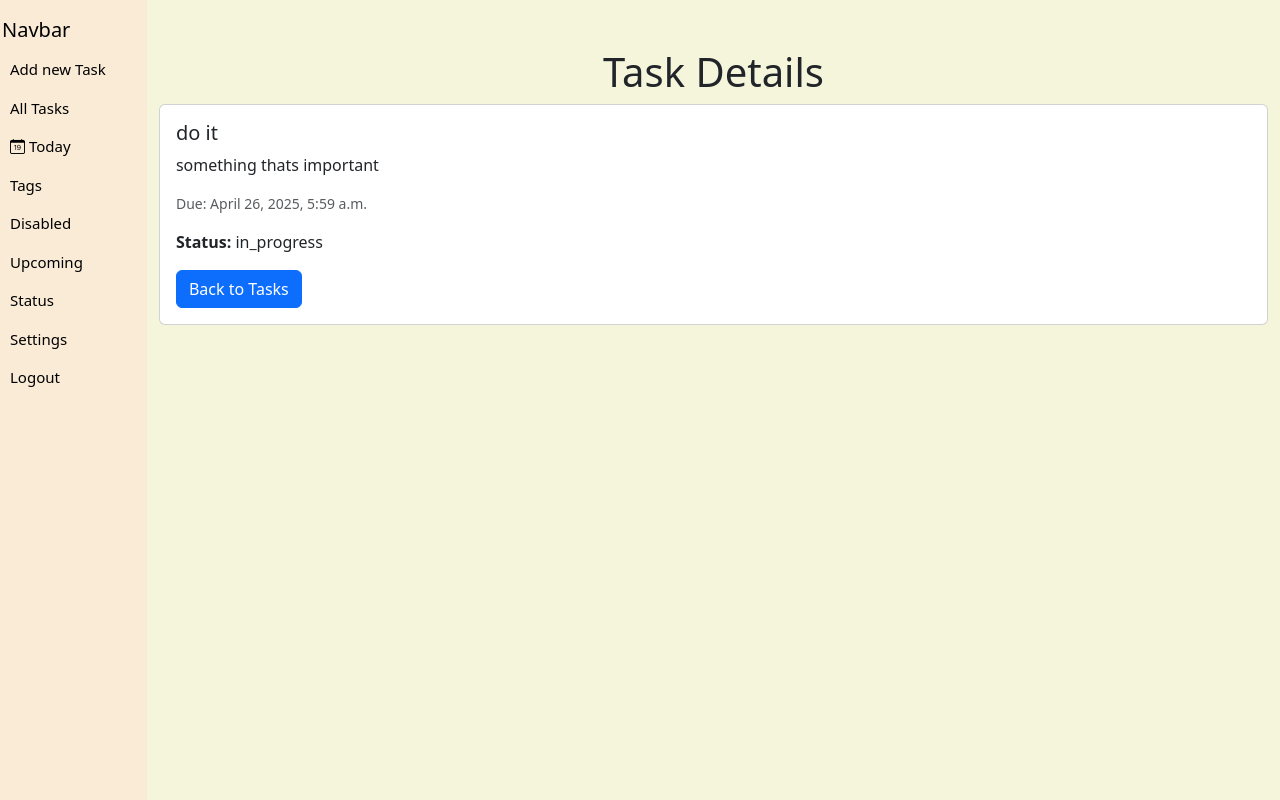
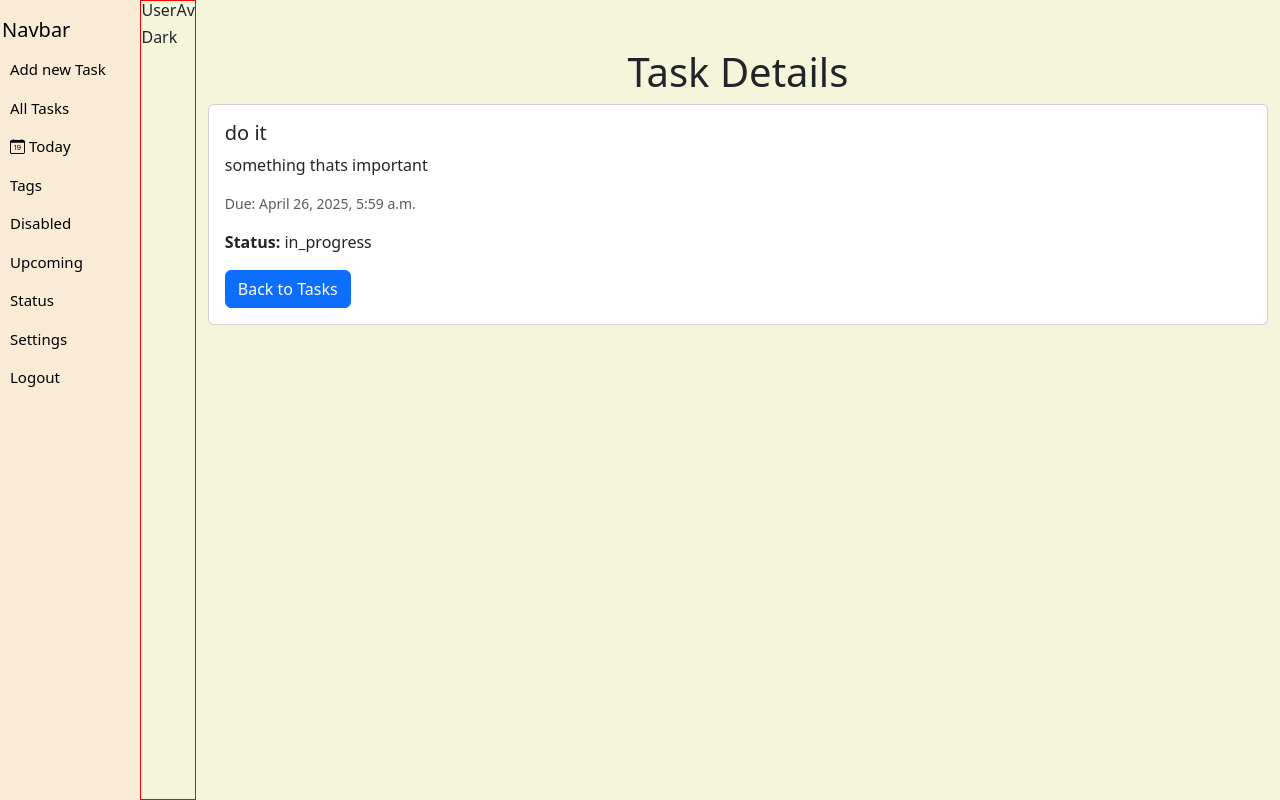
Before and after one commit to gsiri-jack/Taskly, a Django app: page /base/tsk/1 in a window 1280 px wide. Run offline with Django 5.2, Linux system fonts and the light colour scheme; data comes from the database, SQL or seed files in the repository; some libraries are stand-ins or nearby versions.

Commit message:
UI adjustments

```diff
--- a/taskly/base/static/style.css
+++ b/taskly/base/static/style.css
@@ -32,6 +32,8 @@
 .sidebar .container-fluid{
     align-items: flex-start;
     padding: 2px;
+}
 
-
+.topMenu{
+    border: 1px solid red;
 }
--- a/taskly/base/templates/base/base.html
+++ b/taskly/base/templates/base/base.html
@@ -67,6 +67,10 @@
 
 
     </div>
+    <div class="topMenu">
+      <h6>UserAv</h6>
+      <h6>Dark</h6>
+    </div>
     {% endblock %}
 
     {% block content %}
--- a/taskly/base/templates/base/index.html
+++ b/taskly/base/templates/base/index.html
@@ -1,6 +1,5 @@
 {% extends 'base/base.html' %}
 
-{% block menubar %}
 
 {% block content %}
     <div class="container mt-5">
--- a/taskly/base/templates/base/login.html
+++ b/taskly/base/templates/base/login.html
@@ -1,5 +1,7 @@
 {% extends 'base/base.html' %}
 {% load crispy_forms_tags %}
+{% block menubar %}
+{% endblock %}
 
 {% block content %}
     <div class="container mt-5">
--- a/taskly/taskly/settings.py
+++ b/taskly/taskly/settings.py
@@ -119,7 +119,11 @@ USE_TZ = True
 # Static files (CSS, JavaScript, Images)
 # https://docs.djangoproject.com/en/5.2/howto/static-files/
 
-STATIC_URL = 'static/'
+STATIC_URL = '/static/'
+
+# For development (optional but useful)
+STATICFILES_DIRS = [BASE_DIR / "static"]
+
 
 # Default primary key field type
 # https://docs.djangoproject.com/en/5.2/ref/settings/#default-auto-field
```
